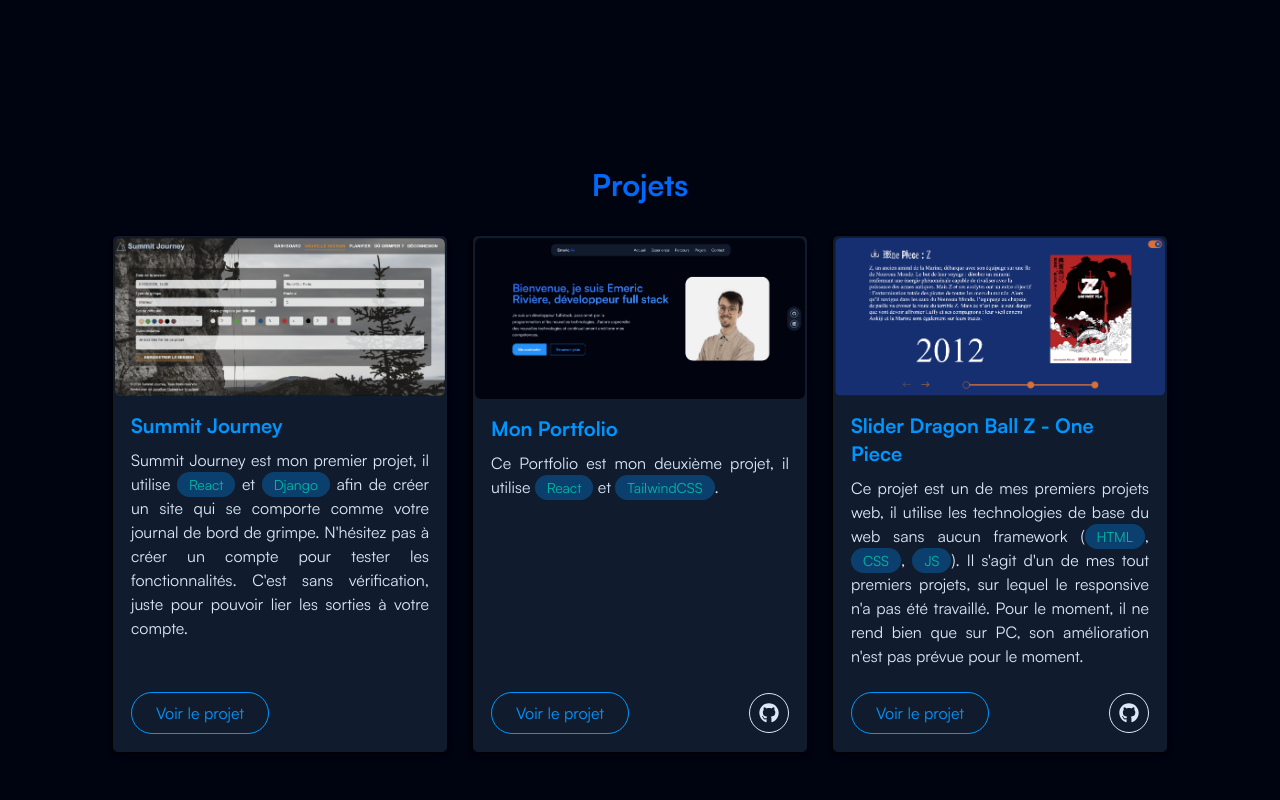
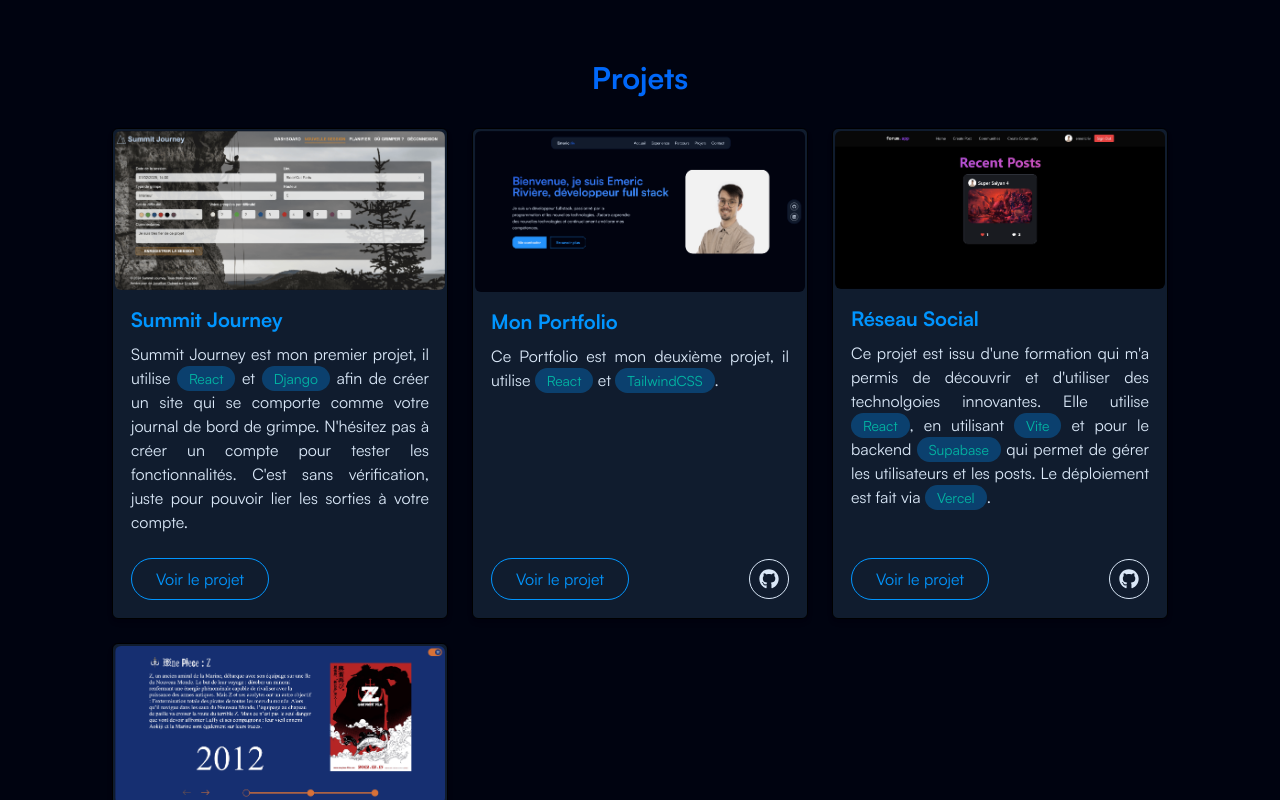
Before and after one commit to emericriv/portfolio, a React (Vite) app: page / in a window 1280 px wide. Shown: the part 2520-3320 px from the top of the page. Built offline with nearby package versions, Linux system fonts and the light colour scheme.

Commit message:
Added last Project

```diff
--- a/src/components/sections/Projets.tsx
+++ b/src/components/sections/Projets.tsx
@@ -31,6 +31,21 @@ const Projets = () => {
       github: "https://github.com/emericriv/portfolio",
     },
     {
+      title: "Réseau Social",
+      description: (
+        <>
+          Ce projet est issu d'une formation qui m'a permis de découvrir et
+          d'utiliser des technolgoies innovantes. Elle utilise <Tag>React</Tag>,
+          en utilisant <Tag>Vite</Tag> et pour le backend <Tag>Supabase</Tag>{" "}
+          qui permet de gérer les utilisateurs et les posts. Le déploiement est
+          fait via <Tag>Vercel</Tag>.
+        </>
+      ),
+      image: "img/social-media.png",
+      link: "https://social-media-website-ten-rouge.vercel.app",
+      github: "https://github.com/emericriv/social-media",
+    },
+    {
       title: "Slider Dragon Ball Z - One Piece",
       description: (
         <>
@@ -51,7 +66,7 @@ const Projets = () => {
   return (
     <section
       id="projets"
-      className="min-h-screen flex flex-col items-center justify-center px-4 md:px-28 mb-25 scroll-mt-24 md:scroll-mt-8 lg:scroll-mt-8"
+      className="min-h-screen flex flex-col items-center justify-center px-4 md:px-28 mb-25 scroll-mt-24"
     >
       <h2 className="text-3xl text-center font-bold text-primary mb-8">
         Projets
```
Also changed, not shown: public/img/social-media.png (added).
